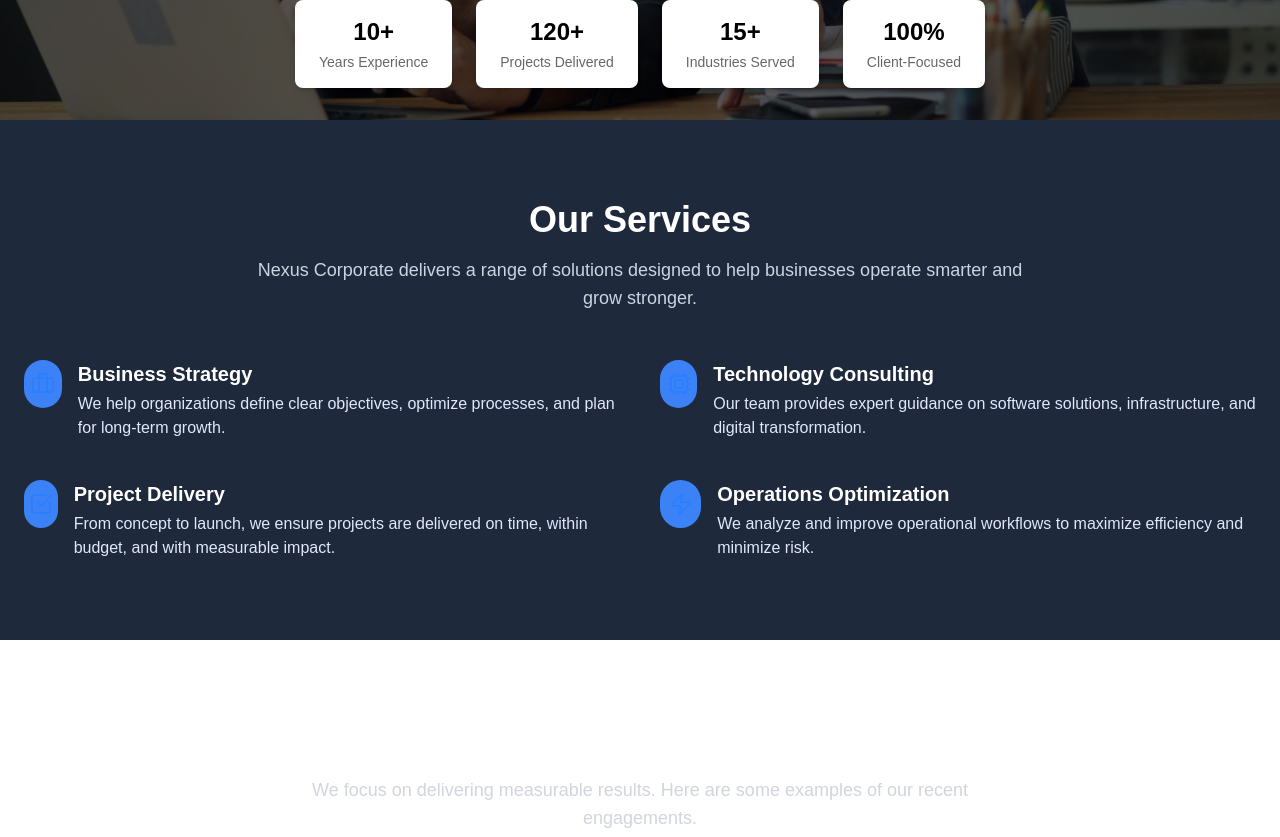
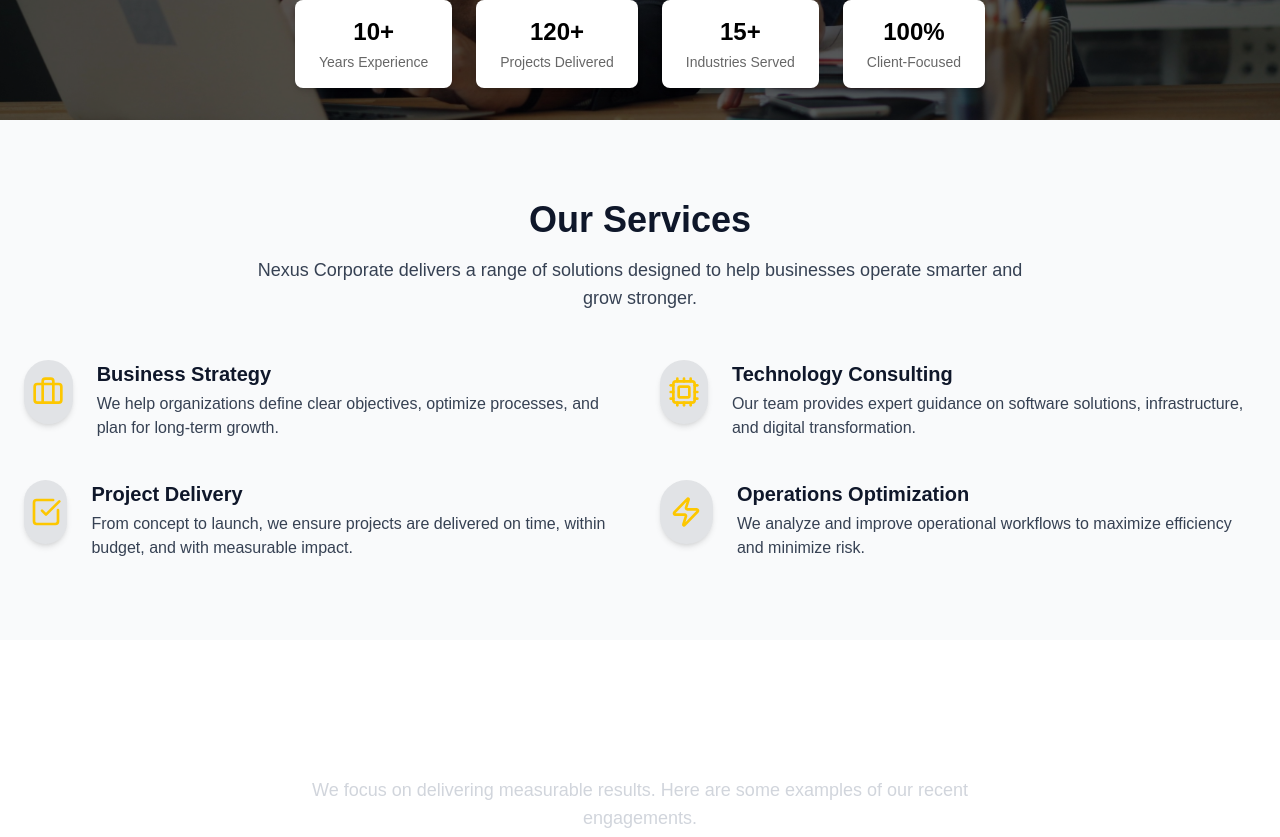
Before and after one commit to primyst/nexus, a Next.js app in the folder my-app/: page / in a window 1280 px wide. Shown: the part 680-1517 px from the top of the page. Built offline with nearby package versions, Linux system fonts and the light colour scheme.

Commit message:
Update Services.tsx

```diff
--- a/my-app/components/Services.tsx
+++ b/my-app/components/Services.tsx
@@ -12,51 +12,49 @@ const services: Service[] = [
     title: 'Business Strategy',
     description:
       'We help organizations define clear objectives, optimize processes, and plan for long-term growth.',
-    icon: <Briefcase className="h-6 w-6 text-blue-500" />,
+    icon: <Briefcase className="h-8 w-8 text-yellow-400" />,
   },
   {
     title: 'Technology Consulting',
     description:
       'Our team provides expert guidance on software solutions, infrastructure, and digital transformation.',
-    icon: <Cpu className="h-6 w-6 text-blue-500" />,
+    icon: <Cpu className="h-8 w-8 text-yellow-400" />,
   },
   {
     title: 'Project Delivery',
     description:
       'From concept to launch, we ensure projects are delivered on time, within budget, and with measurable impact.',
-    icon: <CheckSquare className="h-6 w-6 text-blue-500" />,
+    icon: <CheckSquare className="h-8 w-8 text-yellow-400" />,
   },
   {
     title: 'Operations Optimization',
     description:
       'We analyze and improve operational workflows to maximize efficiency and minimize risk.',
-    icon: <Zap className="h-6 w-6 text-blue-500" />,
+    icon: <Zap className="h-8 w-8 text-yellow-400" />,
   },
 ];
 
 export default function Services() {
   return (
-    <section className="mx-auto max-w-7xl px-6 py-20 bg-[#1E293B]">
-      {/* Section heading */}
+    <section className="mx-auto max-w-7xl px-6 py-20 bg-gray-50">
       <div className="mx-auto max-w-3xl text-center">
-        <h2 className="text-3xl font-semibold md:text-4xl text-white">
+        <h2 className="text-3xl font-bold md:text-4xl text-[#0F172A]">
           Our Services
         </h2>
-        <p className="mt-4 text-lg text-[#CBD5E1]">
+        <p className="mt-4 text-lg text-gray-700">
           Nexus Corporate delivers a range of solutions designed to help businesses operate smarter and grow stronger.
         </p>
       </div>
 
-      {/* Services grid */}
       <div className="mt-12 grid gap-10 sm:grid-cols-1 md:grid-cols-2 lg:grid-cols-2">
         {services.map((service) => (
-          <div key={service.title} className="flex gap-4">
-            <div className="flex h-12 w-12 items-center justify-center rounded-full bg-[#3B82F6]">
+          <div key={service.title} className="flex gap-6">
+            <div className="flex h-16 w-16 items-center justify-center rounded-full bg-[#0F172A]/10 shadow-md">
               {service.icon}
             </div>
             <div>
-              <h3 className="text-xl font-semibold text-white">{service.title}</h3>
-              <p className="mt-1 text-[#E0E7FF]">{service.description}</p>
+              <h3 className="text-xl font-semibold text-[#0F172A]">{service.title}</h3>
+              <p className="mt-1 text-gray-700">{service.description}</p>
             </div>
           </div>
         ))}
```
